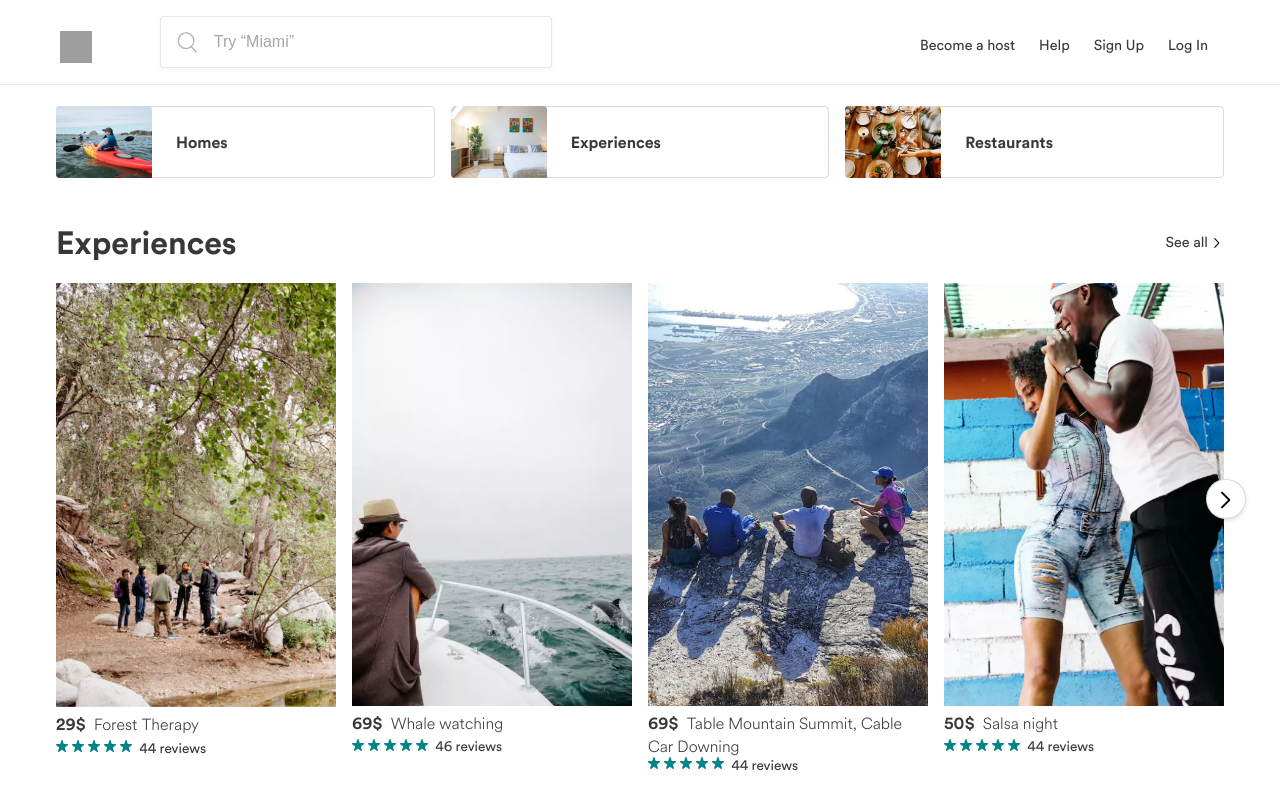
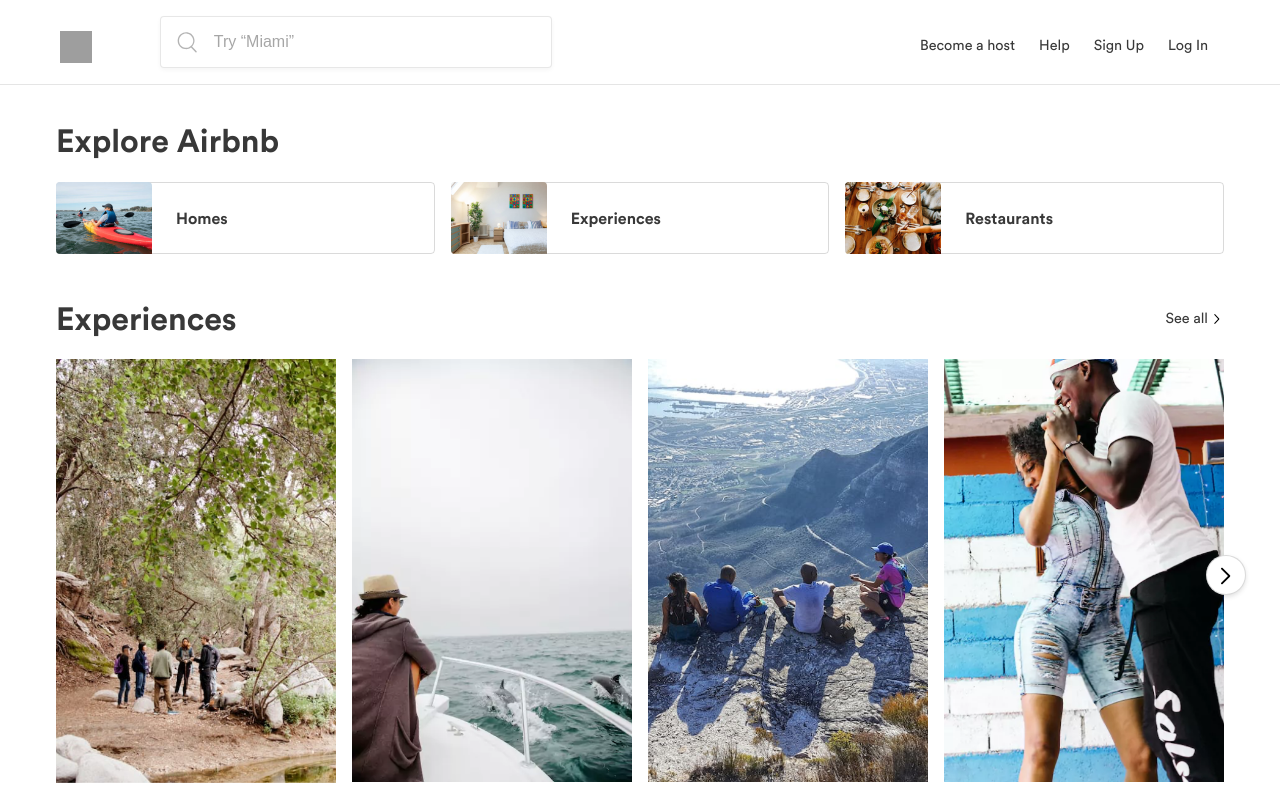
Before and after one commit to aspitsin/airbnb-demo-frontend, a React (Create React App) app: page / in a window 1280 px wide. Shown: the top 790 px of the page. Built offline with nearby package versions, Linux system fonts and the light colour scheme; grey boxes are pictures that could not be loaded.

Commit message:
ADD LINK ON PAGE HOME! THAr

```diff
--- a/src/Landing/Explore/index.js
+++ b/src/Landing/Explore/index.js
@@ -7,9 +7,10 @@
 
 const Explore = styled.section`
   position: relative;
+  margin-top: 124px;
 `;
 
-const Card = styled.div`
+const Card = styled.a`
   border: 1px solid rgba(72, 72, 72, 0.2);
   display: flex;
   align-items: center;
@@ -58,7 +59,7 @@
       <Title>Explore Airbnb</Title>
       <Slider>
         <div className="col-xs-6 col-md-5 col-lg-4">
-          <Card href="#">
+          <Card href="/homes">
             <Image src={img1} alt="" />
             <CardTitle>Homes</CardTitle>
           </Card>
```
